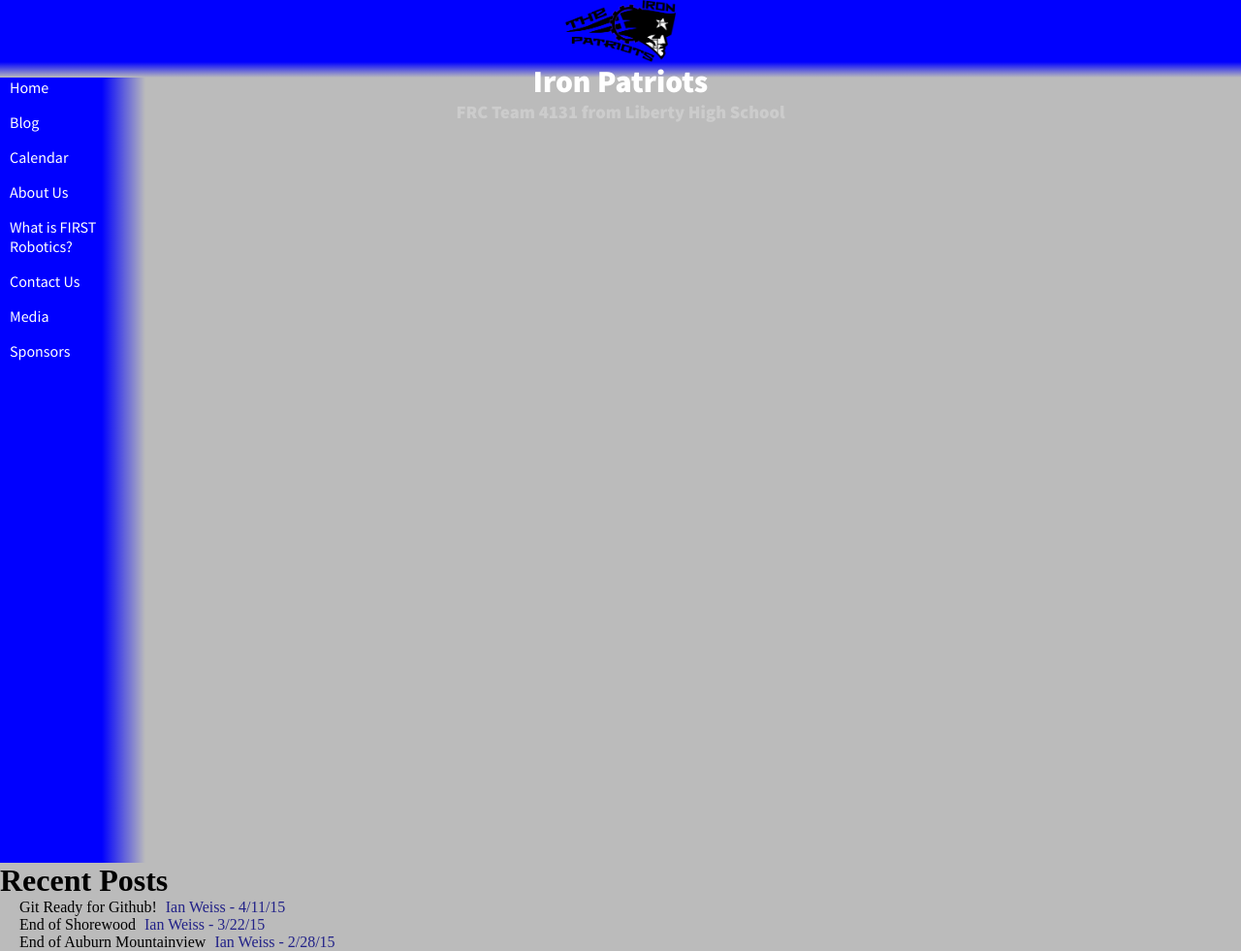
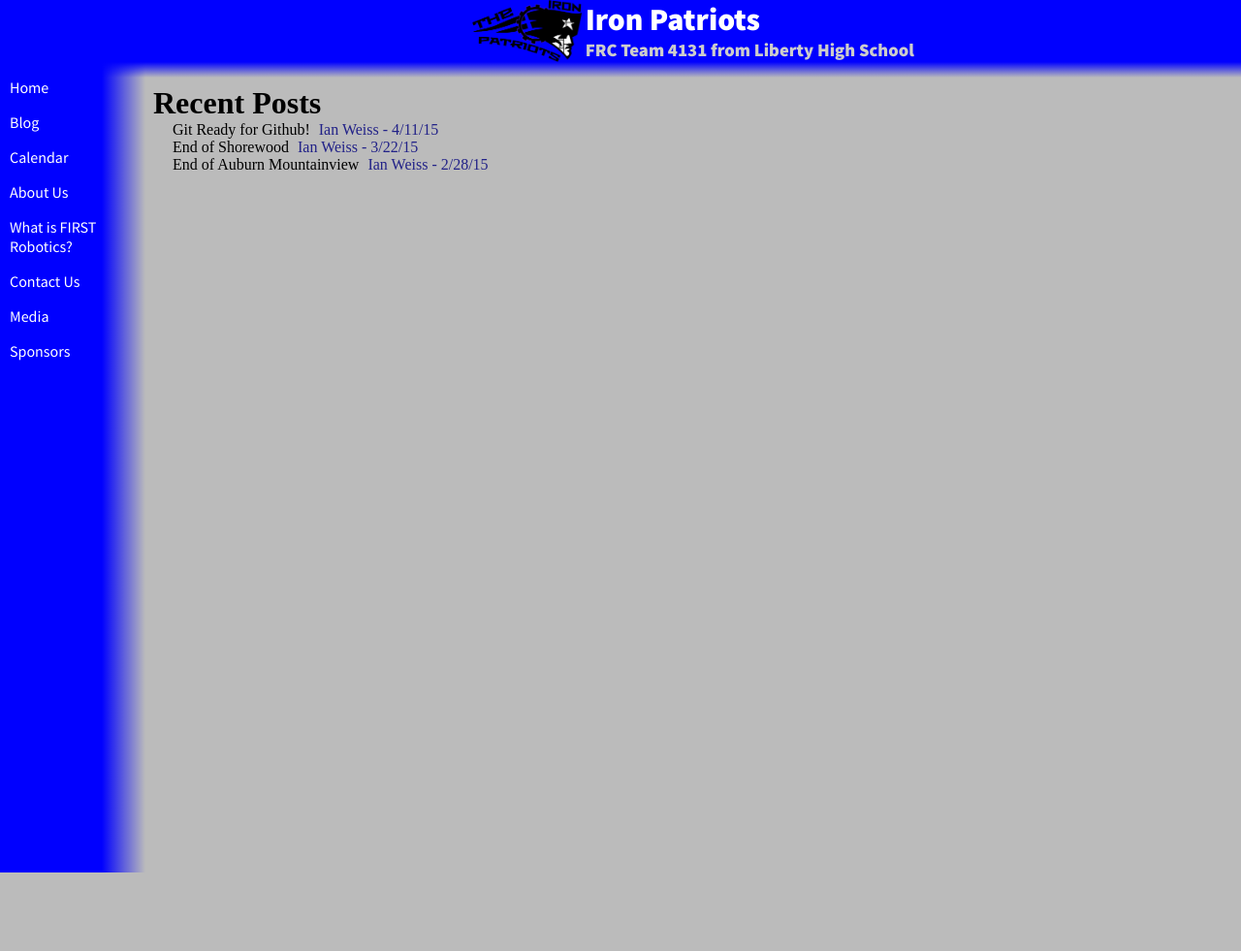
Before and after one commit to katiebugmoon/FRC4131.github.io, a Jekyll site: the page built from blog.html, in a window 1280 px wide. Shown: the whole page at 97% size. Built offline with Jekyll 4.4.1, drawn with Linux system fonts in a browser that asks for light colours; nearby versions of some CDN libraries; after the commit the page ends 900 px from its top, so only the background shows below that.

Commit message:
Derpfix: _layouts/base and _layouts/page weren't actually the same thing

```diff
--- a/_layouts/page.html
+++ b/_layouts/page.html
@@ -1,19 +1,24 @@
 <html>
 	{% include head.html %}
 	<body>
-		<div id="header">
-			<img id="logo" src="{{ site.baseurl }}/res/img/logo.png"/>
-			<h1 id="title">Iron Patriots</h1>
-			<h3 id="tagline">FRC Team 4131 from Liberty High School</h3>
+		<div id="header-wrapper">
+			<div id="filler"></div>
+			<div id="header">
+				<img id="logo" src="{{ site.baseurl }}/res/img/logo.png"/>
+				<div id="header-text">
+					<h1 id="title">Iron Patriots</h1>
+					<h3 id="tagline">FRC Team 4131 from Liberty High School</h3>
+				</div>
+			</div>
 		</div>
-		<div style="width:100%; height:90%;">
-			<div id="sidebar">
+		<div id="wrapper">
+			<nav id="sidebar">
 				<!-- <a href="/blog">Blog</a> -->
 				{% for section in site.sections %}
 					<a href="{{ site.baseurl }}{{ section.url }}">{{ section.text }}</a>
 				{% endfor %}
-			</div>
-			<div id="content-wrapper">
+			</nav>
+			<div id="content" {% if page.align %}style="text-align:{{ page.align }}"{% endif %}>
 				{{ content }}
 			</div>
 		</div>
```
